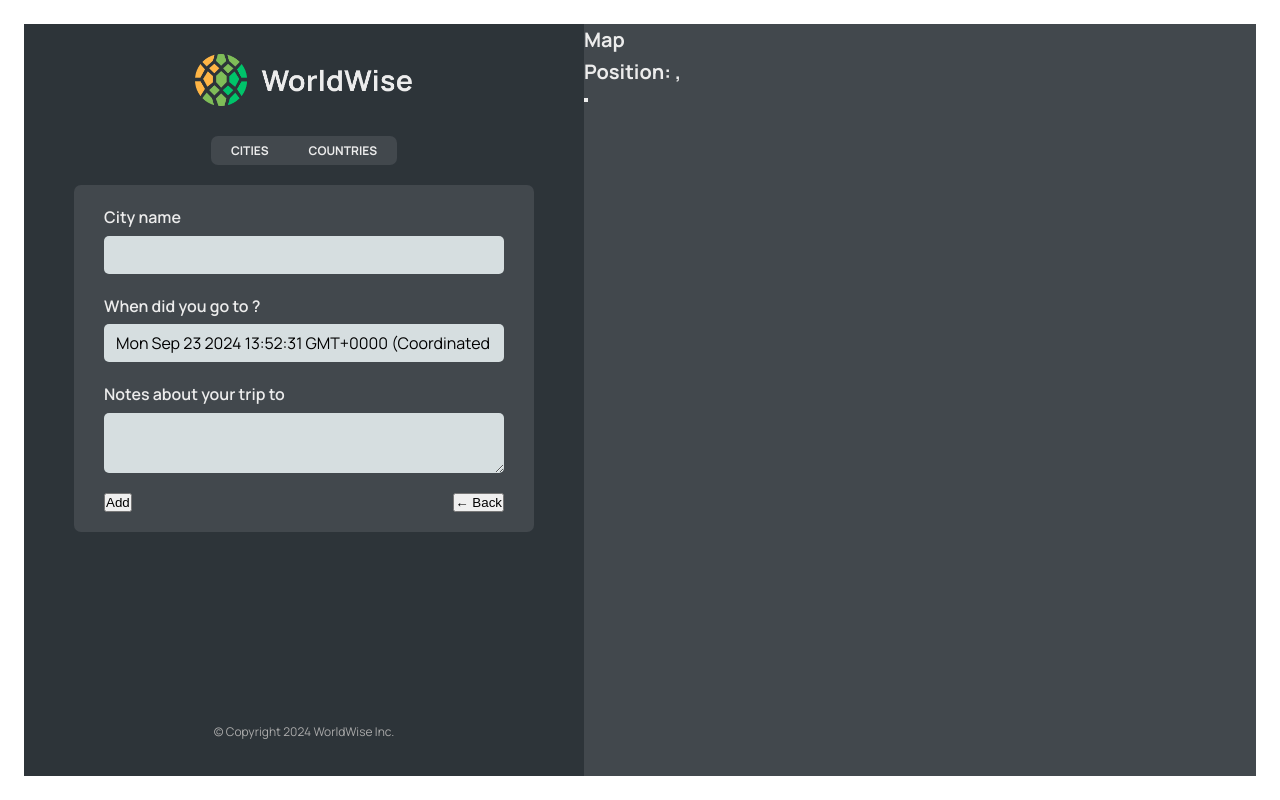
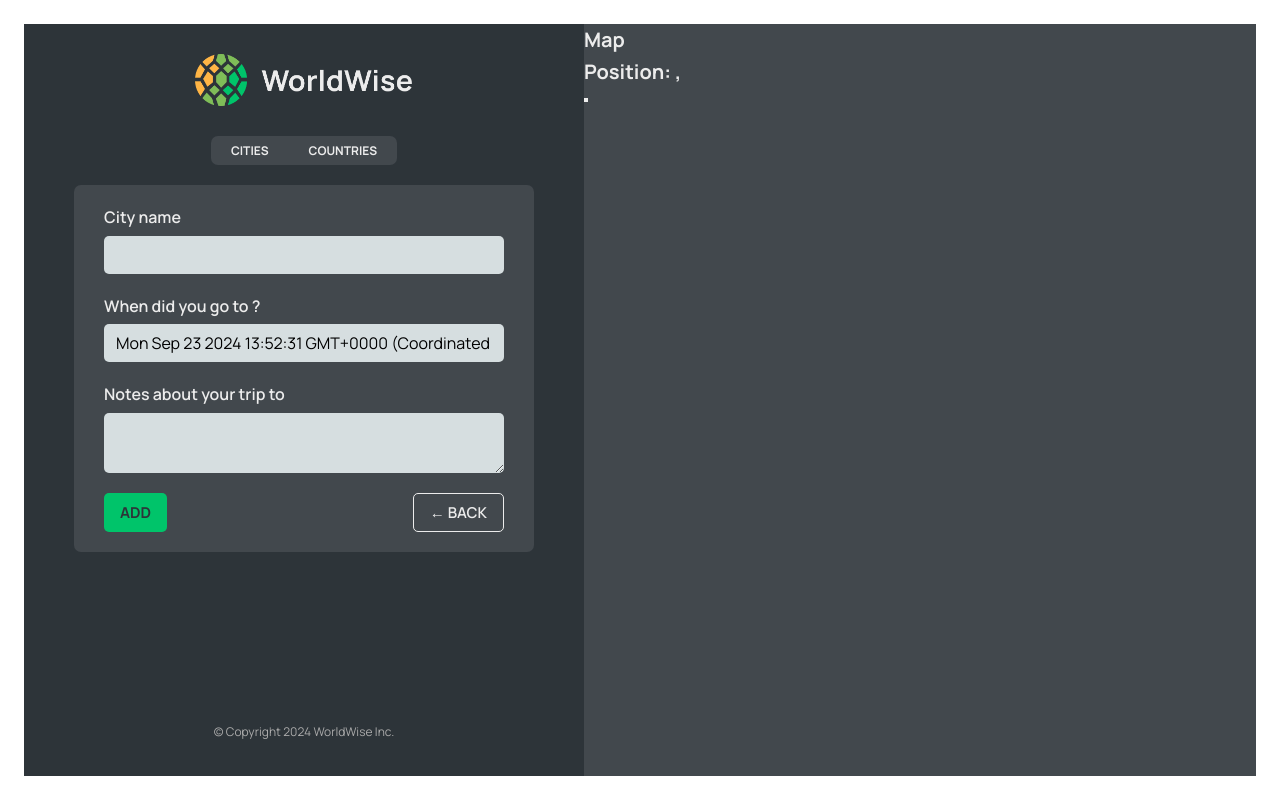
Before and after one commit to slevinas/advanced-react-apps, a React (Vite) app in the folder worldwise/: page /app/form in a window 1280 px wide. Built offline with nearby package versions, Linux system fonts and the light colour scheme; data requests are answered from the project's data file.

Commit message:
created reusable button to be used in the form.jsx

```diff
--- /dev/null
+++ b/worldwise/src/components/Button.jsx
@@ -0,0 +1,11 @@
+import styles from './Button.module.css'
+function Button({children, onClick, type}) {
+  return (
+    <button onClick={onClick} className={`${styles.btn} ${styles[type]}`}>
+      {children}
+
+    </button>
+  )
+}
+
+export default Button
--- a/worldwise/src/components/Form.jsx
+++ b/worldwise/src/components/Form.jsx
@@ -1,8 +1,9 @@
 // "https://api.bigdatacloud.net/data/reverse-geocode-client?latitude=0&longitude=0"
 
-import { useState } from "react";
+import { useState } from "react"
 
-import styles from "./Form.module.css";
+import Button from "./Button"
+import styles from "./Form.module.css"
 
 export function convertToEmoji(countryCode) {
   const codePoints = countryCode
@@ -49,8 +50,8 @@
       </div>
 
       <div className={styles.buttons}>
-        <button>Add</button>
-        <button>&larr; Back</button>
+        <Button type="primary">Add</Button>
+        <Button type="back">&larr; Back</Button>
       </div>
     </form>
   );
```
